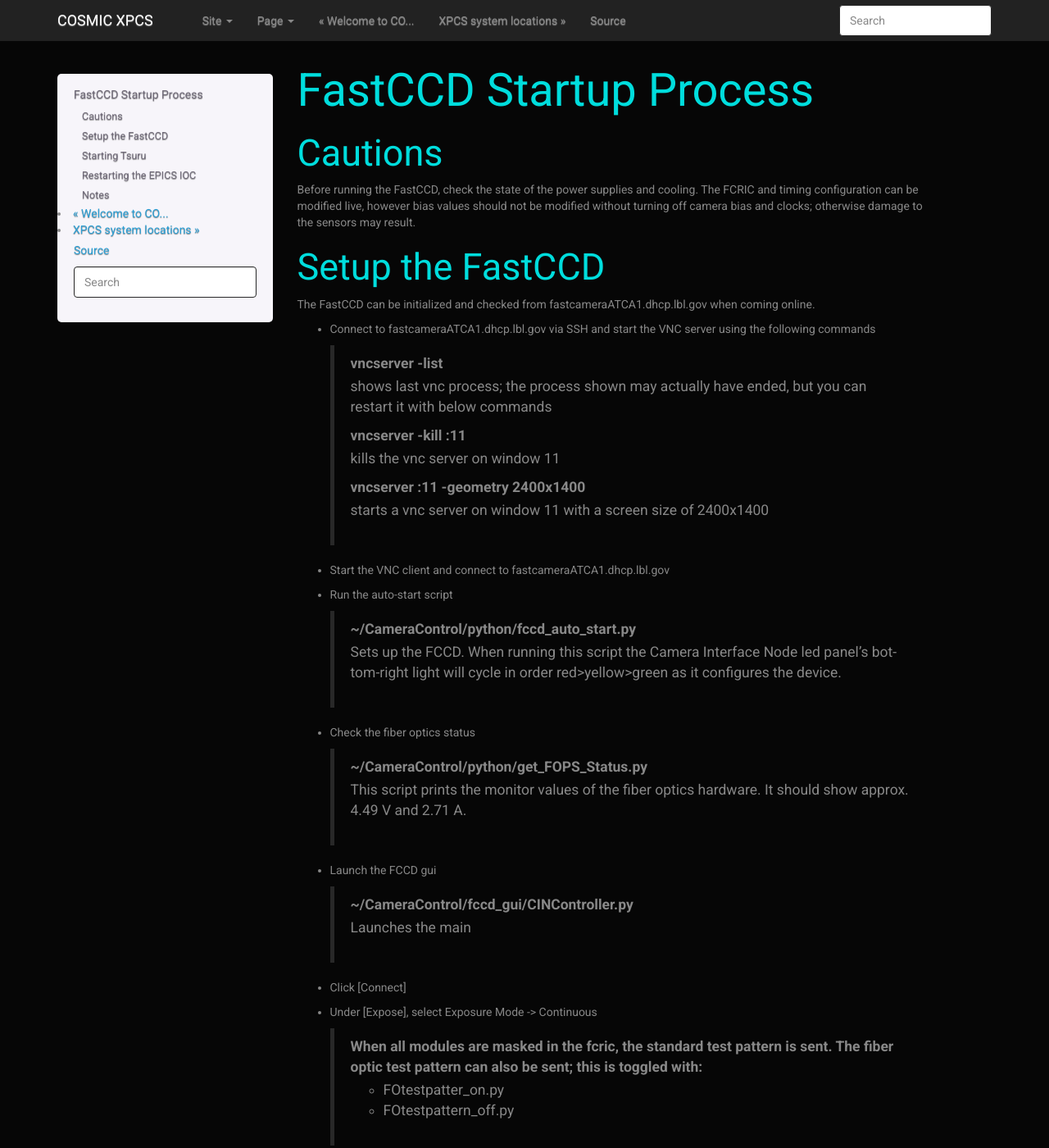
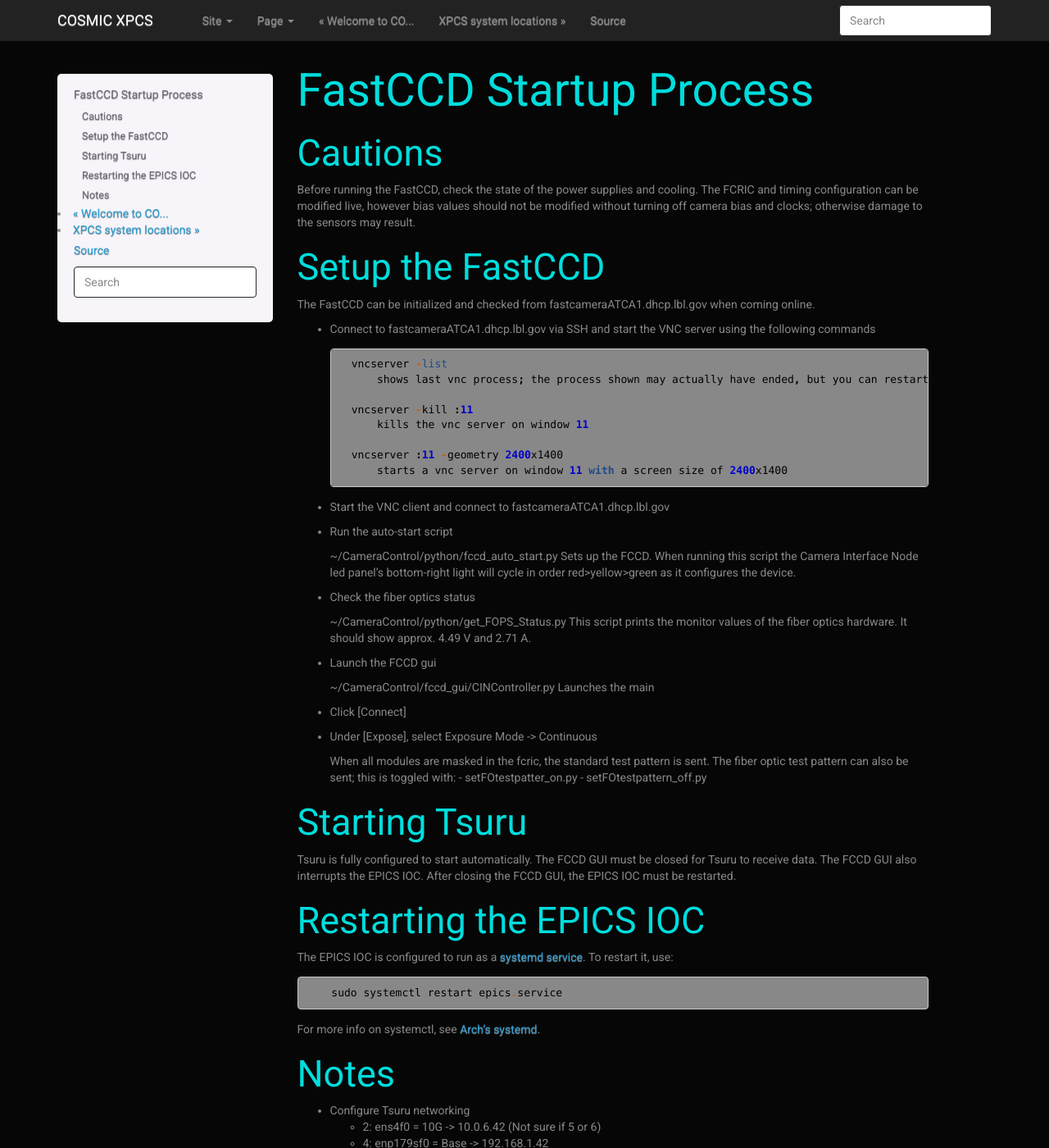
Before and after one commit to lbl-camera/COSMIC-XPCS, a Sphinx documentation site: the page built from docs/startup.md, in a window 1280 px wide and 1400 px high. Shown: the whole window at 82% size. Built offline with Sphinx 7.4.7, drawn with Linux system fonts in a browser that asks for light colours; some of the changed text lies outside the part shown.

Commit message:
Add md support, fix markup

````diff
--- a/docs/conf.py
+++ b/docs/conf.py
@@ -49,6 +49,9 @@
     'sphinx.ext.mathjax',
     'sphinx.ext.viewcode',
     'sphinx.ext.githubpages',
+    "sphinx.ext.napoleon",
+    "recommonmark",
+    "sphinx_markdown_tables"
 ]
 
 # Add any paths that contain templates here, relative to this directory.
@@ -277,6 +280,10 @@
 todo_include_todos = True
 
 def setup(app):
-    app.add_stylesheet("my-styles.css") # also can be a full URL
-    # app.add_stylesheet("ANOTHER.css")
-    # app.add_stylesheet("AND_ANOTHER.css")
+    app.add_stylesheet("my-styles.css")
+    # Allow md files to evaluate marked sections as rst
+    app.add_config_value("recommonmark_config", {"enable_eval_rst": True}, True)
+    # app.add_transform(AutoStructify)
+
+    # app.add_autodocumenter(SimpleClassDocumenter)
+    # app.add_autodocumenter(SimpleFunctionDocumenter)
--- a/docs/startup.rst
+++ b/docs/startup.md
@@ -42,8 +42,8 @@
 - Under [Expose], select Exposure Mode -> Continuous
 
     When all modules are masked in the fcric, the standard test pattern is sent. The fiber optic test pattern can also be sent; this is toggled with:
-        - FOtestpatter_on.py
-        - FOtestpattern_off.py
+        - setFOtestpatter_on.py
+        - setFOtestpattern_off.py
 
 Starting Tsuru
 --------------
@@ -54,17 +54,17 @@
 Restarting the EPICS IOC
 ------------------------
 
-The EPICS IOC is configured to run as a :doc:`systemd service <services>`. To restart it, use:
+The EPICS IOC is configured to run as a [systemd service](services). To restart it, use:
 
-.. codeblock:: bash
+```
+    sudo systemctl restart epics.service
+```
 
-    sudo systemctl restart epics.service
-
-For more info on systemctl, see `Arch's systemd <https://wiki.archlinux.org/index.php/systemd>`_.
+For more info on systemctl, see [Arch's systemd](https://wiki.archlinux.org/index.php/systemd).
 
 Notes
 -----
 
 - Configure Tsuru networking
-    - 2: ens420 = 10G -> 10.0.6.42
+    - 2: ens4f0 = 10G -> 10.0.6.42 (Not sure if 5 or 6)
     - 4: enp179sf0 = Base -> 192.168.1.42
--- a/docs/todo.rst
+++ b/docs/todo.rst
@@ -1,4 +1,2 @@
 Things to do
 ============
-
-- Fix service startup unit file targets
--- a/requirements.txt
+++ b/requirements.txt
@@ -1 +1,3 @@
 sphinx-bootstrap-theme
+recommonmark
+sphinx_markdown_tables
````
